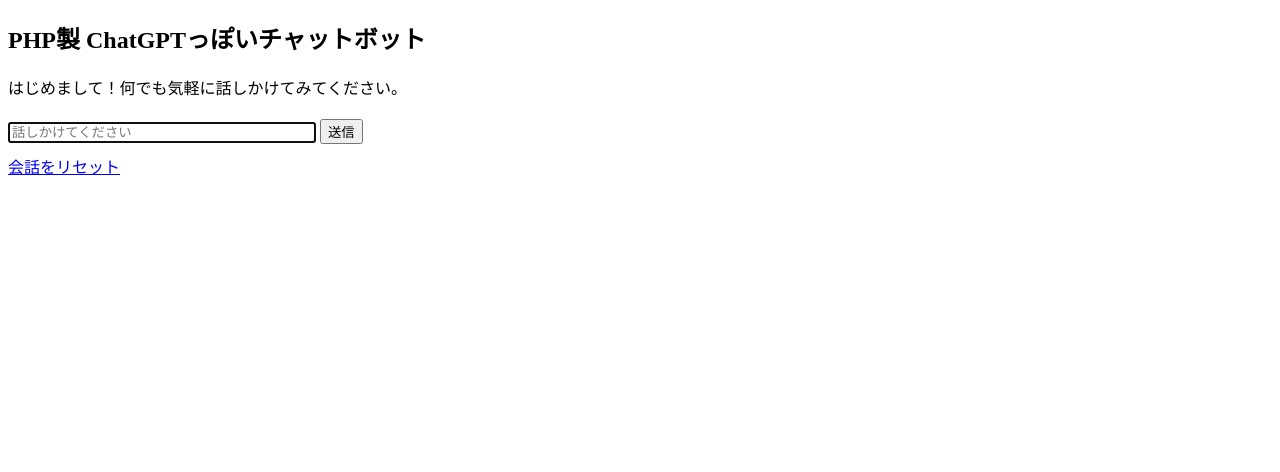
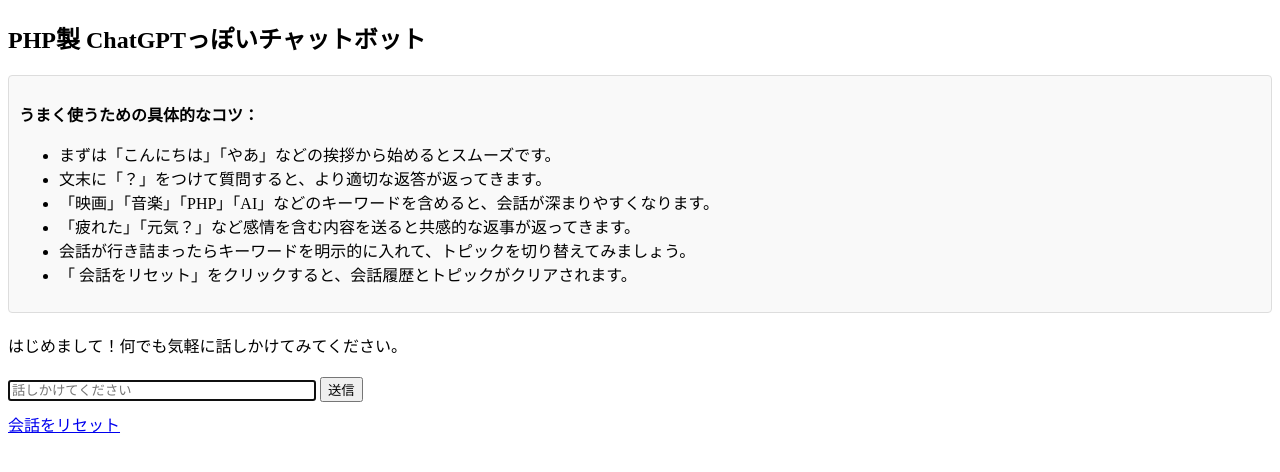
Before and after one commit to tamai-hideyuki/chat-php-gpt, a PHP site: page / in a window 1280 px wide. Shown: the top 472 px of the page. Run offline with PHP 8.4, Linux system fonts and the light colour scheme.

Commit message:
[feat]うまく使うための具体的なコツ追加

```diff
--- a/index.php
+++ b/index.php
@@ -13,8 +13,6 @@ if (!isset($_SESSION['topics']) || !is_array($_SESSION['topics'])) {
 if (isset($_GET['reset'])) {
     $_SESSION['chat'] = [];
     $_SESSION['topics'] = [];
-    // ログをファイルにも残しておきたい場合はリセット時にも行うが、
-    // 通常はユーザーのやり取りだけを消去したいのでここではファイル追記しない。
     header("Location: index.php");
     exit;
 }
@@ -108,18 +106,14 @@ function categorize(string $input): string {
 
 // ── ファイル書き込み用ヘルパー関数 ──
 function appendToLog(string $user, string $bot): void {
-    // タイムゾーンを日本時間にしておく
     date_default_timezone_set('Asia/Tokyo');
     $timestamp = date('Y-m-d H:i:s');
-    // 1行にまとめる
     $line = "[{$timestamp}] USER: {$user} → BOT: {$bot}\n";
-    // chat_log.txt に追記、排他ロック付き
     file_put_contents(__DIR__ . '/chat_log.txt', $line, FILE_APPEND | LOCK_EX);
 }
 
 // ── 応答生成 ──
 function generateReply(string $input): string {
-    // 1) キーワード抽出 → セッションに追加
     $keywords = extractKeywords($input);
     foreach ($keywords as $kw) {
         if (!in_array($kw, $_SESSION['topics'], true)) {
@@ -127,19 +121,14 @@ function generateReply(string $input): string {
         }
     }
 
-    // 2) カテゴリを判定
     $category = categorize($input);
-
-    // 3) 応答パターンを取得
     $patterns = getResponsePatterns();
 
-    // 4) カテゴリ別のランダム応答
     if ($category !== 'other' && isset($patterns[$category])) {
         $pool = $patterns[$category];
         return $pool[array_rand($pool)];
     }
 
-    // 5) その他カテゴリ（default）
     $pool = $patterns['default'];
     $template = $pool[array_rand($pool)];
     if (mb_strpos($template, '{INPUT}') !== false) {
@@ -157,16 +146,14 @@ if ($input !== '') {
     echo "<!DOCTYPE html>\n<html lang=\"ja\"><head><meta charset=\"UTF-8\"><title>PHPチャットボット</title></head><body>";
     echo "<p> ボット: …考え中…</p>";
     session_write_close();
-    usleep(500000); // 0.5秒の遅延
+    usleep(500000);
     session_start();
 }
 
 // ── メイン処理：応答を作って、セッションとファイルに保存 ──
 if ($input !== '') {
     $reply = generateReply($input);
-    // セッションに保存
     $_SESSION['chat'][] = ['user' => $input, 'bot' => $reply];
-    // 追加: 全端末共通ログファイルにも追記
     appendToLog($input, $reply);
 }
 
@@ -180,6 +167,20 @@ if ($input !== '') {
 </head>
 <body>
 <h2> PHP製 ChatGPTっぽいチャットボット</h2>
+
+<!-- ここから：うまく使うための具体的なコツ（箇条書き） -->
+<div style="background: #f9f9f9; padding: 10px; border: 1px solid #ddd; border-radius: 4px; margin-bottom: 20px;">
+    <p><strong>うまく使うための具体的なコツ：</strong></p>
+    <ul>
+        <li>まずは「こんにちは」「やあ」などの挨拶から始めるとスムーズです。</li>
+        <li>文末に「？」をつけて質問すると、より適切な返答が返ってきます。</li>
+        <li>「映画」「音楽」「PHP」「AI」などのキーワードを含めると、会話が深まりやすくなります。</li>
+        <li>「疲れた」「元気？」など感情を含む内容を送ると共感的な返事が返ってきます。</li>
+        <li>会話が行き詰まったらキーワードを明示的に入れて、トピックを切り替えてみましょう。</li>
+        <li>「 会話をリセット」をクリックすると、会話履歴とトピックがクリアされます。</li>
+    </ul>
+</div>
+<!-- ここまで：うまく使うための具体的なコツ -->
 
 <!-- 会話履歴（セッションベース） -->
 <?php if (!empty($_SESSION['chat'])): ?>
@@ -202,12 +203,5 @@ if ($input !== '') {
 <p style="margin-top: 10px;">
     <a href="?reset=1"> 会話をリセット</a>
 </p>
-
-<!-- 全体ログを確認したい場合のリンク（任意）-->
-<!--
-<p style="margin-top: 10px;">
-    <a href="chat_log.txt" target="_blank"> 全会話ログを開く</a>
-</p>
--->
 </body>
 </html>
```
Also changed, not shown: 1 other file.
